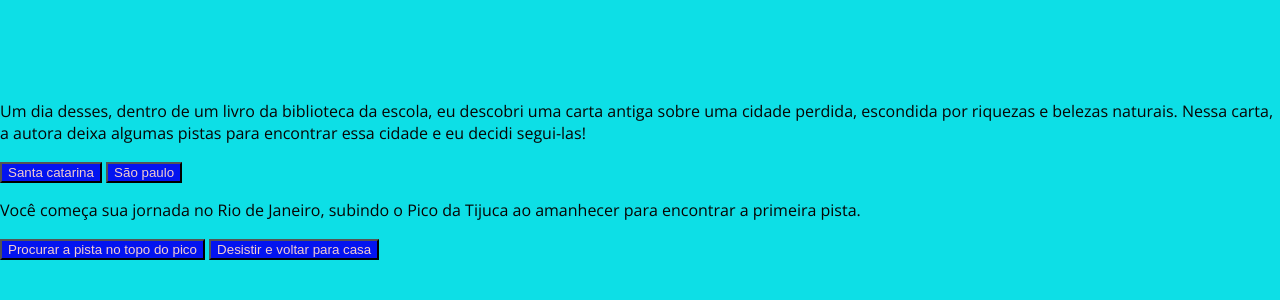
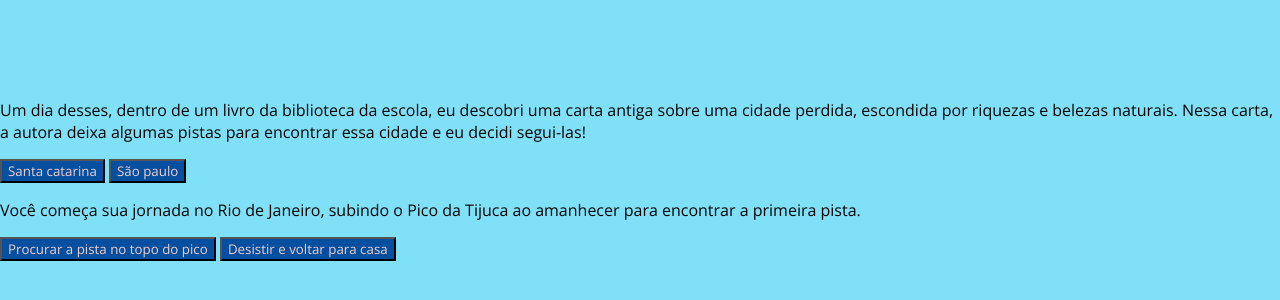
Before and after one commit to mariennes/criando-uma-aventura, a plain HTML site: page index.html in a window 1280 px wide. Shown: the part 178-478 px from the top of the page. Drawn offline with nearby package versions, Linux system fonts and the light colour scheme.

Commit message:
Add files via upload

```diff
--- a/style.css
+++ b/style.css
@@ -1,5 +1,5 @@
 body {
-    background-color: #0ddfe6;
+    background-color: #7fe0f8;
     color: rgb(7, 4, 4);
     font-family: "Open Sans", sans-serif;
     display: flex;
@@ -10,7 +10,7 @@ body {
 }
 
 button {
-    background-color: #0413f0fd;
+    background-color: #054ea0fd;
     color: hsl(0, 62%, 88%);
-    font-family: "Bai Jamjuree", sans-serif;
+    font-family: "Open Sans", sans-serif;
 }
```
Also changed, not shown: script.js (+11 -0 lines).
